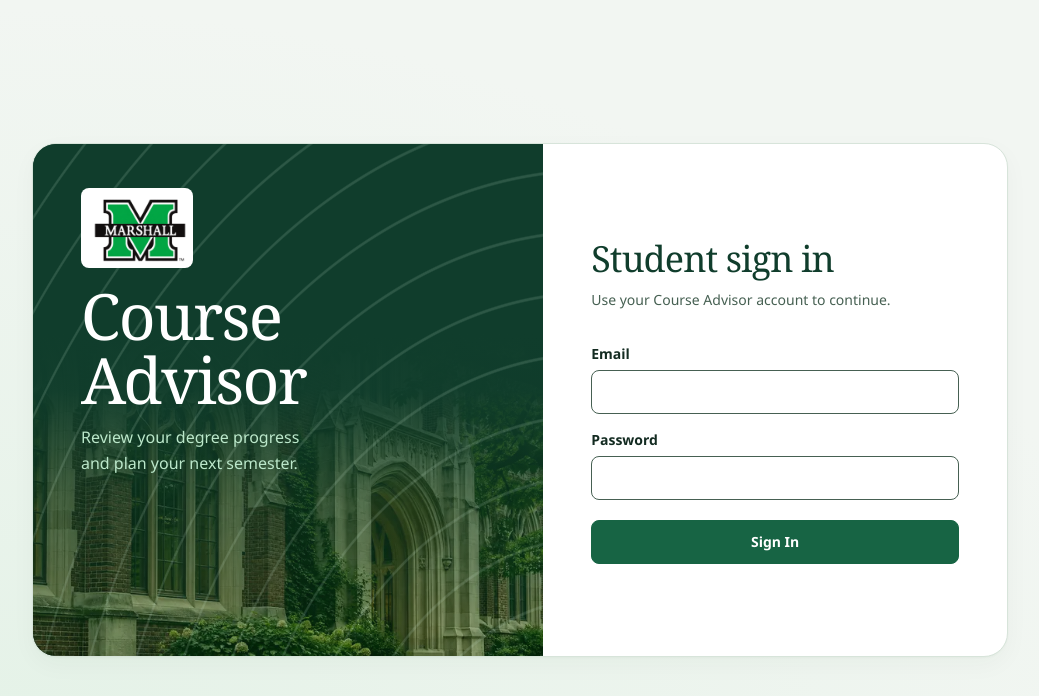
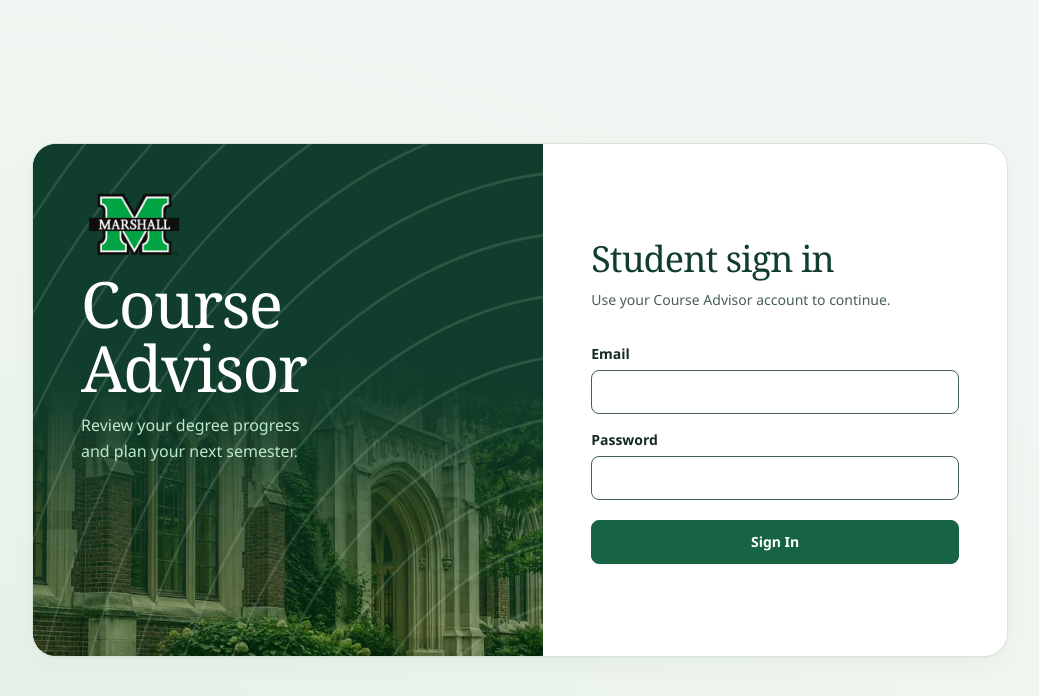
Before and after one commit to Redden5/CS-490-Capstone, a React (Vite) app in the folder frontend/: page /login in a window 1280 px wide. Shown: the top 696 px of the page, without its empty margins (120-1159 px from the left). Built offline with nearby package versions, Linux system fonts and the light colour scheme; no server answers.

Commit message:
Remove the login logo badge

```diff
--- a/frontend/src/styles/Login.css
+++ b/frontend/src/styles/Login.css
@@ -29,7 +29,7 @@
 }
 
 .login-logo {
-  @apply mu:block mu:h-auto mu:w-20 mu:rounded-lg mu:bg-paper mu:p-1.5 mu:sm:w-24 mu:lg:w-28;
+  @apply mu:block mu:h-auto mu:w-17 mu:sm:w-21 mu:lg:w-25;
 }
 
 .login-product-name {
```
